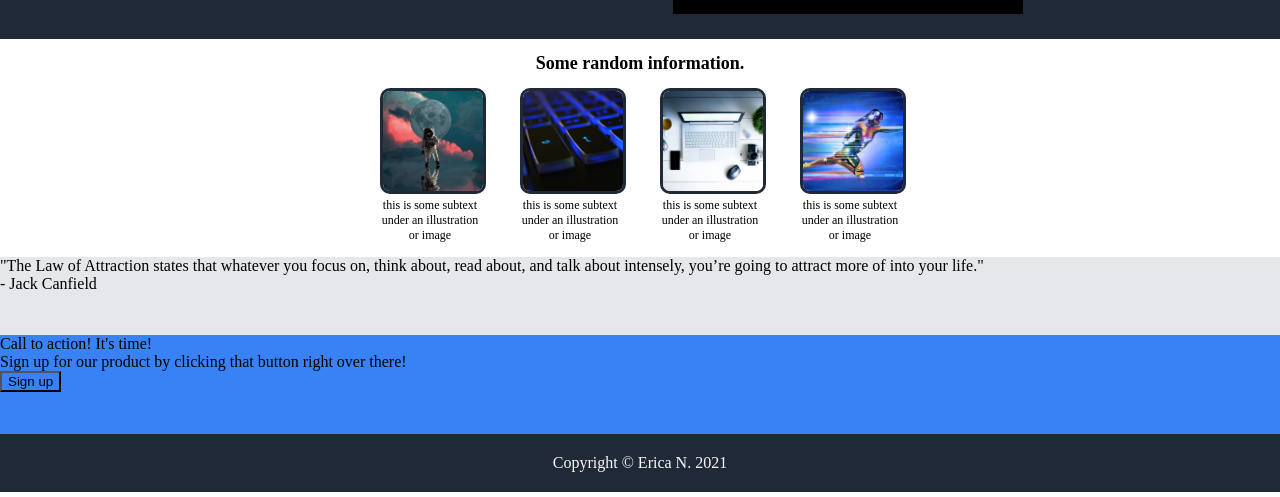
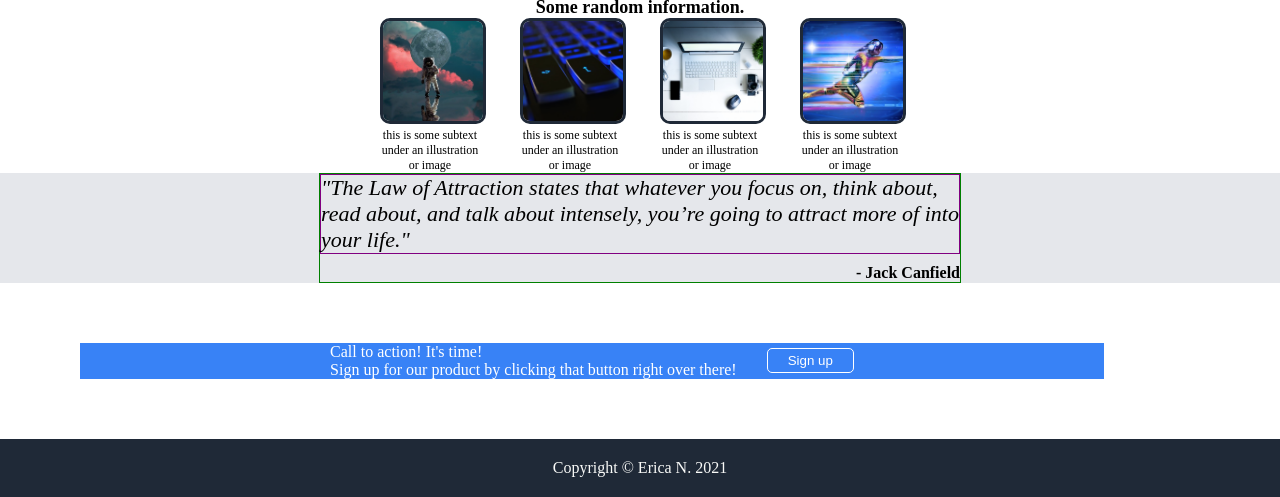
Before and after one commit to enutbrown/odin-landing-page, a plain HTML site: page index.html in a window 1280 px wide. Shown: the part 308-805 px from the top of the page. Drawn offline with Linux system fonts and the light colour scheme.

Commit message:
styled qupte card

```diff
--- a/style.css
+++ b/style.css
@@ -30,7 +30,7 @@ button {
     font-size: 24px;
     color: #F9FAF8;
     font-weight: 700;
-    padding: 20px 0 20px 200px;
+    padding: 20px 0 20px 100px;
 }
 
 .header-links {
@@ -150,13 +150,57 @@ button {
     background-color: #E5E7EB;
     flex: 1 0 100vw;
     order: 3;
+    display: flex;
+    justify-content: center;
+    align-items: center;
+}
+
+.three-container {
+   max-width: 50%;
+   border: 1px solid green;
+   display: flex;
+   flex-direction: column;
+}
+
+.quote-text {
+    font-size: 22px;
+    font-style: italic;
+    border: 1px solid purple;
+}
+
+.quote-person {
+    margin-top: 10px;
+    margin-left: auto;
+    font-weight: 700;
 }
 
 .content-four {
     display: flex;
+    justify-content: space-around;
     background-color: #3882F6;
-    flex: 1 0 100vw;
+    flex: 0 0 80vw;
     order: 4;
+    margin: 60px 80px;
+}
+
+.text-button {
+    display: flex;
+    align-items: center;
+}
+
+.four-text {
+    display: flex;
+    align-items: center;
+    color: white;
+}
+
+.sign-up-button2 {
+    padding: 4px 20px;
+    border-radius: 5px;
+    border: 1px solid white;
+    color: white;
+    align-self: center;
+    margin-left: 30px;
 }
 
 .footer {
```
